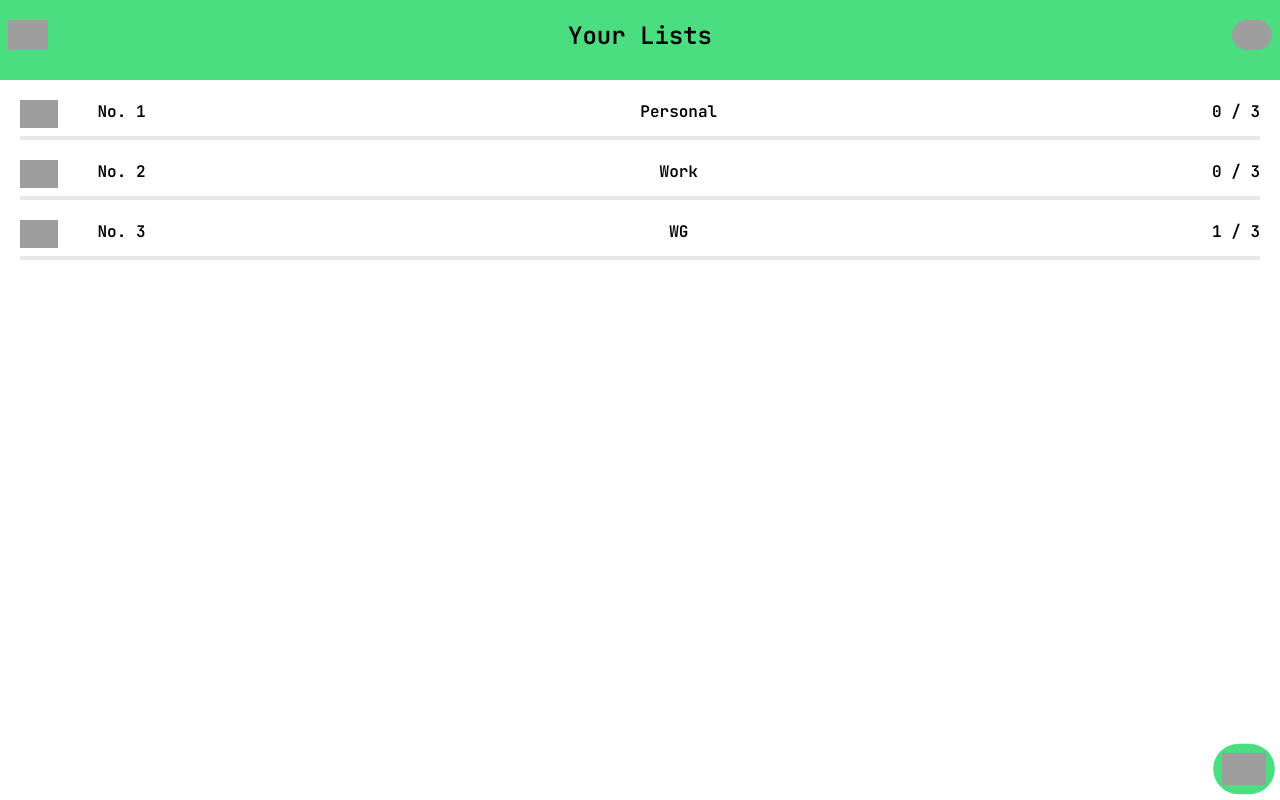
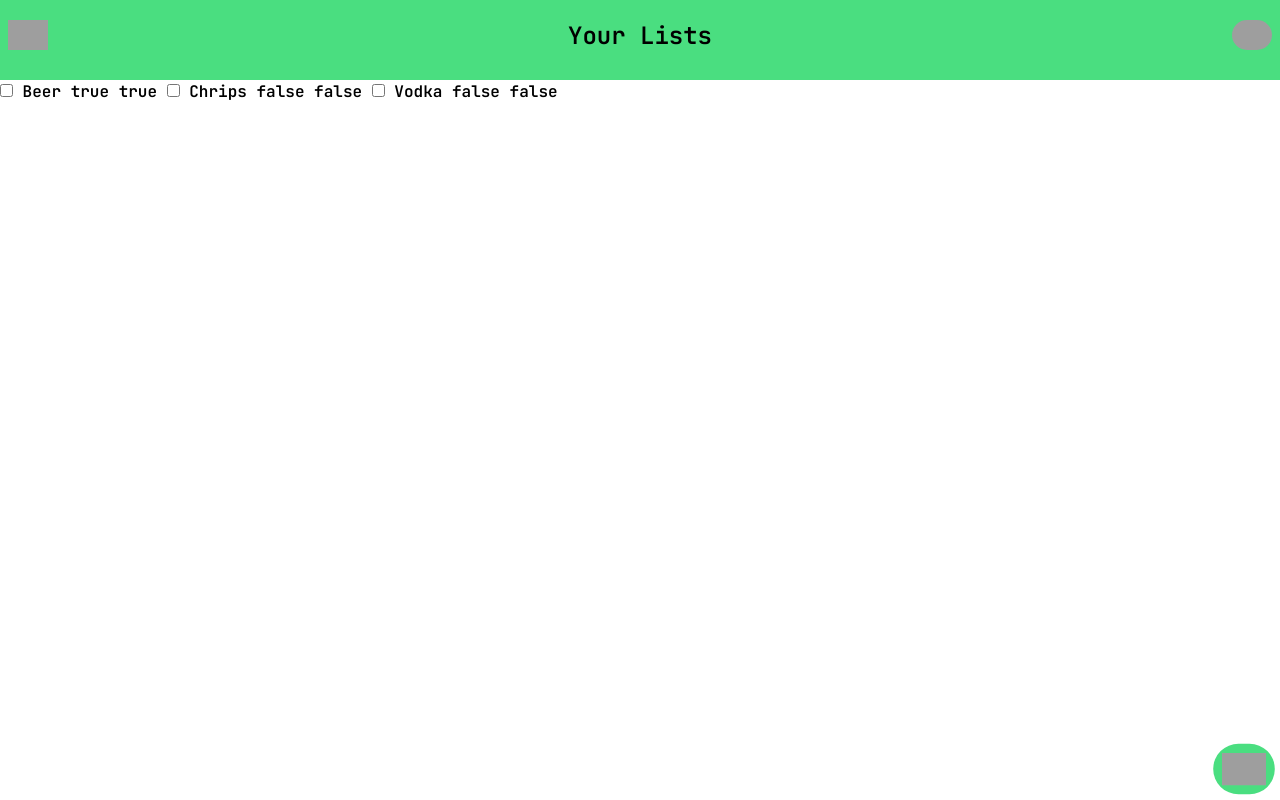
Before and after one commit to quabey/sCollab, a Svelte app: page / in a window 1280 px wide. Built offline with nearby package versions, Linux system fonts and the light colour scheme; grey boxes are pictures that could not be loaded.

Commit message:
doenst really work (yet) but ehh

```diff
--- a/src/App.svelte
+++ b/src/App.svelte
@@ -2,10 +2,16 @@
   import MoreButton from "./Components/moreButton.svelte";
   import Navbar from "./Components/navbar.svelte";
   import ListList from "./Components/listList.svelte";
+  import OpenList from "./Components/openList.svelte";
+  import { selectedList } from "./stores";
 </script>
 
 <Navbar />
 <div class="absolute bottom-2 right-2 scale-110">
   <MoreButton />
 </div>
-<ListList />
+{#if $selectedList == 999}
+  <ListList />
+{:else}
+  <OpenList openListID = {$selectedList}/>
+{/if}
--- a/src/Components/itemList.svelte
+++ b/src/Components/itemList.svelte
@@ -3,10 +3,9 @@
     import { lists } from "../stores.js";
 
     let list;
-
     let unsubscribe = lists.subscribe(value => {
-    list = value;
-});
+        list = value;
+    });
 </script>
 
 <div class="flex justify-between m-5 border-b-4 pb-2">
--- a/src/Components/openList.svelte
+++ b/src/Components/openList.svelte
@@ -1 +1,24 @@
 <!-- Todo: add header, add list  -->
+<script>
+    import { lists } from "../stores.js";
+  import ItemList from "./itemList.svelte";
+
+    let list;
+    let unsubscribe = lists.subscribe(value => {
+        list = value;
+    });
+
+    export let openListID = 0;
+</script>
+
+
+<div class="">
+    {#each list[openListID].lItems as item }
+    <label for="">
+        <input type="checkbox" bind:value={$lists[openListID].lItems[item.iID].iDone} />
+        {item.iName}
+        {item.iDone}
+        {$lists[openListID].lItems[item.iID].iDone}
+    </label>
+    {/each}
+</div>
--- a/src/stores.js
+++ b/src/stores.js
@@ -1,4 +1,6 @@
 import { writable } from "svelte/store";
+
+export let selectedList =writable(2);
 
 export let lists = writable([
     {lID: 0, lName: "Personal", lIcon: "https://cdn-icons-png.flaticon.com/512/151/151917.png", lItems: [
```
